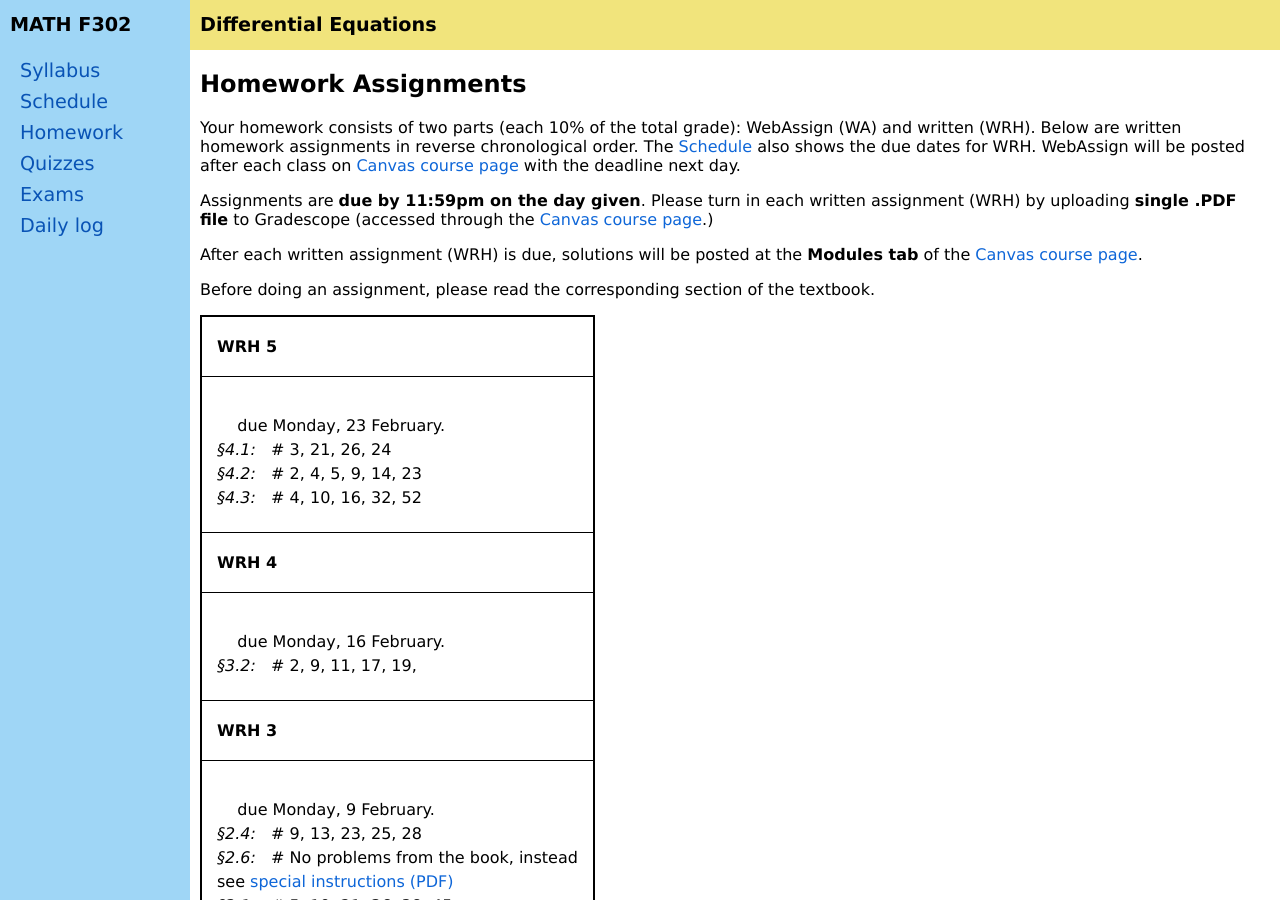
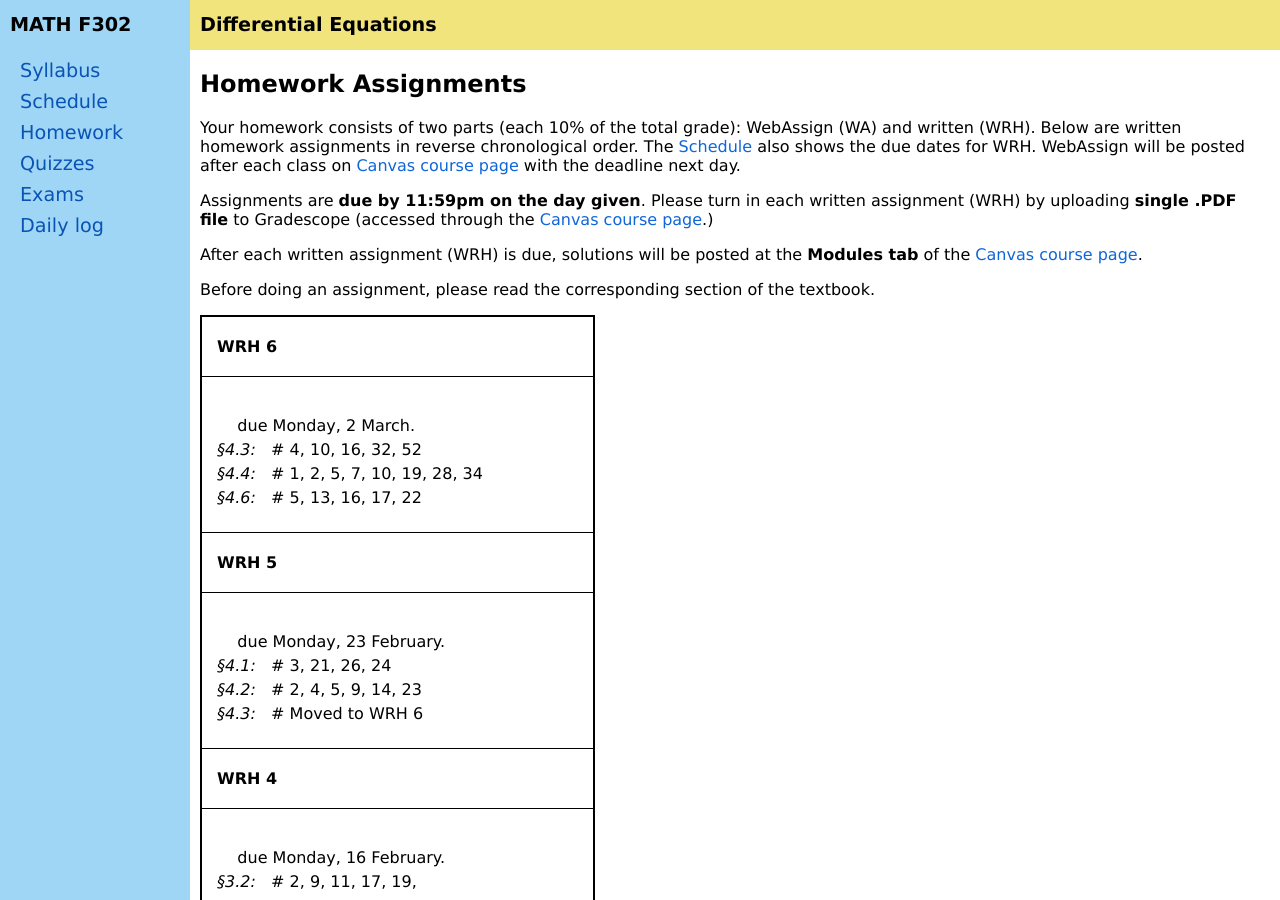
Before and after one commit to blackcurrantpi/ode, a Jekyll site: the page built from homework.md, in a window 1280 px wide and 900 px high. Built offline with Jekyll 4.4.1, drawn with Linux system fonts in a browser that asks for light colours.

Commit message:
upd schedule, move hw4p3

```diff
--- a/_data/homework.yml
+++ b/_data/homework.yml
@@ -61,11 +61,15 @@ homework:
 #   - section: 4.7
 #     problems: 2, 7, 13, 14, 21, 22
 
-# - name: WRH 7
-# - due: Monday, 13 October
-#   sections:
-#   - section: 4.4
-#     problems: 1, 2, 5, 7, 10, 19, 28, 34
+- name: WRH 6
+- due: Monday, 2 March
+  sections:
+  - section: 4.3
+    problems: 4, 10, 16, 32, 52
+  - section: 4.4
+    problems: 1, 2, 5, 7, 10, 19, 28, 34
+  - section: 4.6
+    problems: 5, 13, 16, 17, 22
 
 - name: WRH 5
 - due: Monday, 23 February
@@ -75,7 +79,7 @@ homework:
   - section: 4.2
     problems: 2, 4, 5, 9, 14, 23
   - section: 4.3
-    problems: 4, 10, 16, 32, 52
+    problems: Moved to WRH 6
 
 
 
```
Also changed, not shown: 2 other files.
